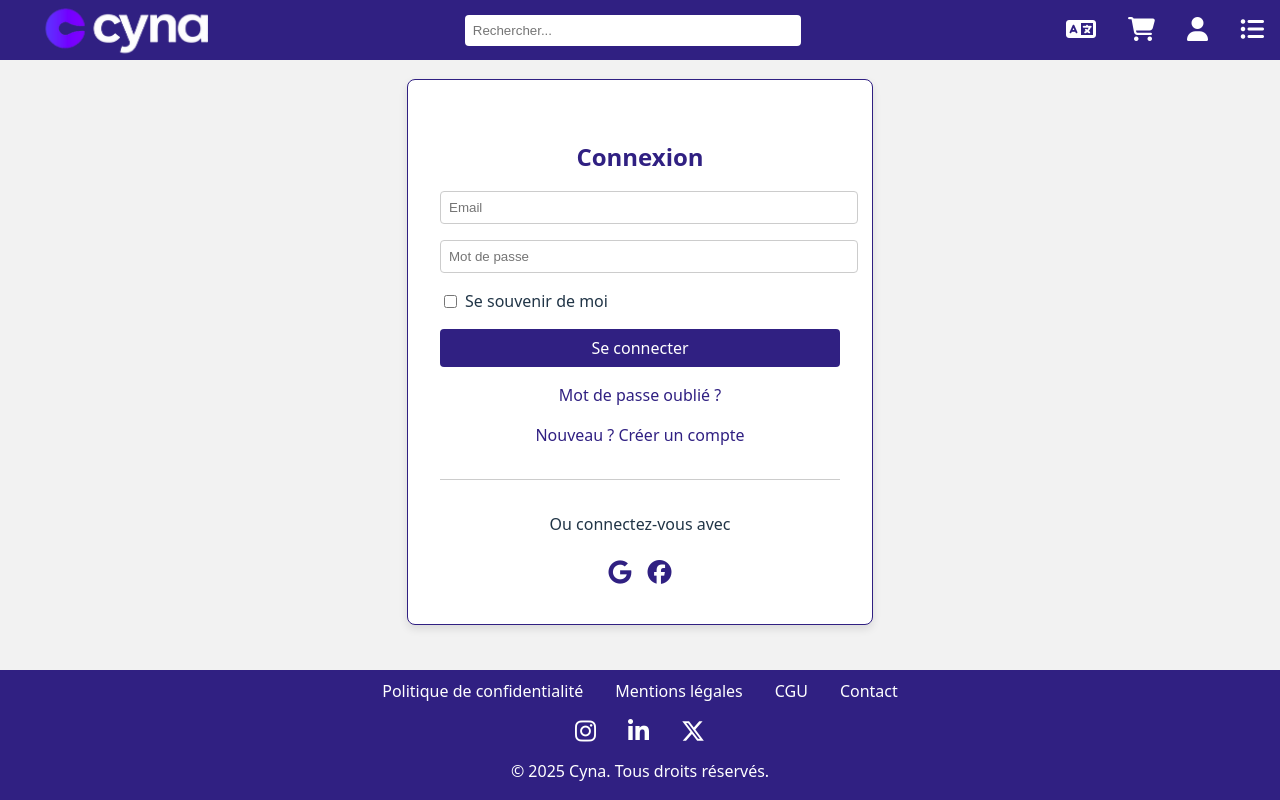
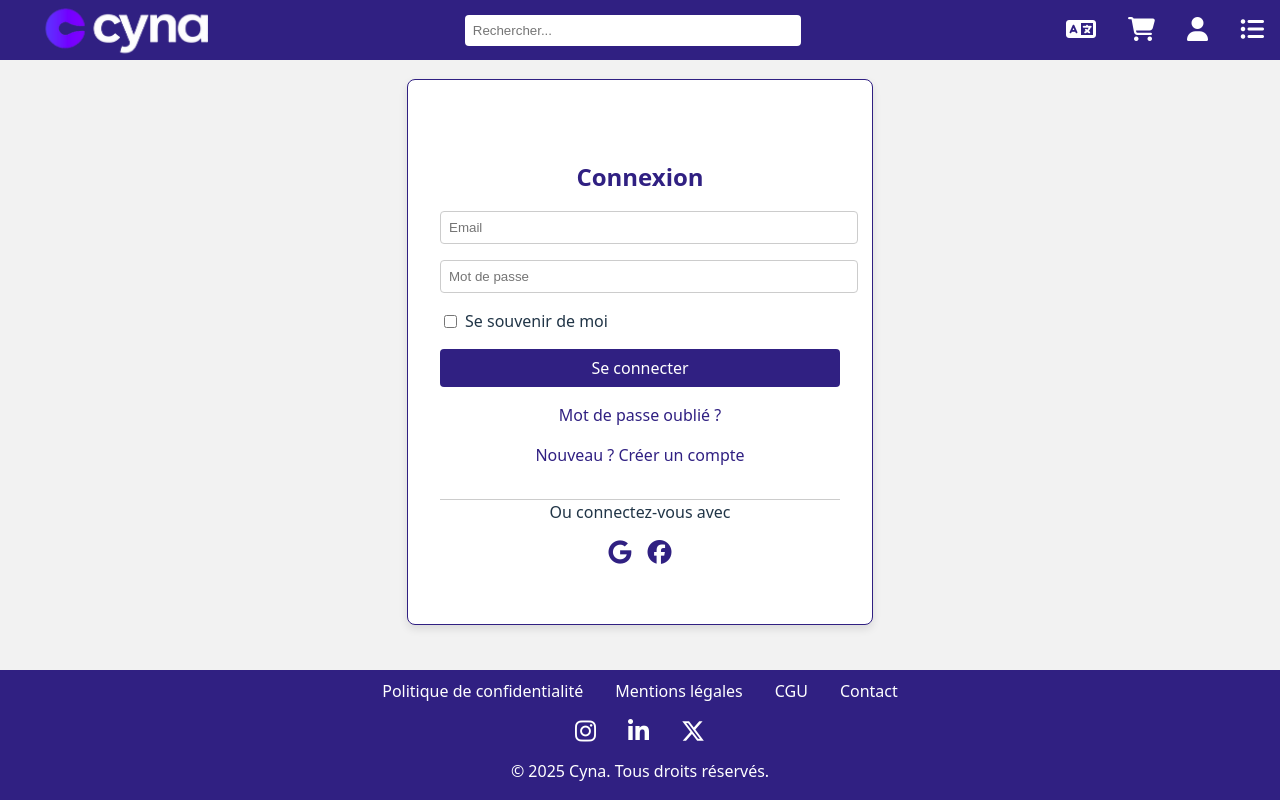
Before and after one commit to NathanCorberan/Projet_Cyna_Web, a React (Vite) app in the folder projet_cyna_web/: page /login in a window 1280 px wide. Built offline with nearby package versions, Linux system fonts and the light colour scheme.

Commit message:
Page de création de compte

```diff
--- a/projet_cyna_web/src/App.css
+++ b/projet_cyna_web/src/App.css
@@ -311,7 +311,7 @@ html, body {
 .login-card hr::before {
   content: "Ou connectez-vous avec";
   position: absolute;
-  top: -1rem; /* Ajuster la position verticale */
+  top: -2.8rem;
   left: 50%;
   transform: translateX(-50%);
   background-color: #fff;
@@ -323,8 +323,9 @@ html, body {
   display: flex;
   justify-content: center;
   gap: 1rem;
-  margin-top: 0.5rem; /* Ajouter un espace au-dessus des icônes */
+
 }
+
 .login-card .social-icons i {
   font-size: 1.5rem;
   cursor: pointer;
@@ -334,3 +335,7 @@ html, body {
 .login-card .social-icons i:hover {
   color: #4b3bbd;
 }
+
+.or-connection-with {
+  margin-top: -1rem;
+}
--- a/projet_cyna_web/src/pages/Login.jsx
+++ b/projet_cyna_web/src/pages/Login.jsx
@@ -15,7 +15,7 @@ const Login = () => {
       <a href="#">Mot de passe oublié ?</a>
       <Link to="/register">Nouveau ? Créer un compte</Link>
       <hr />
-      <p>Ou connectez-vous avec</p>
+      <p className='or-connection-with'>Ou connectez-vous avec</p>
       <div className="social-icons">
         <i className="fa-brands fa-google"></i>
         <i className="fa-brands fa-facebook"></i>
--- a/projet_cyna_web/src/pages/Register.jsx
+++ b/projet_cyna_web/src/pages/Register.jsx
@@ -13,7 +13,7 @@ const Register = () => {
       <button>Créer mon compte</button>
       <Link to="/login">Déja client ? Connectez-vous</Link>
       <hr />
-      <p>Ou connectez-vous avec</p>
+      <p className='or-connection-with'>Ou connectez-vous avec</p>
       <div className="social-icons">
         <i className="fa-brands fa-google"></i>
         <i className="fa-brands fa-facebook"></i>
```
